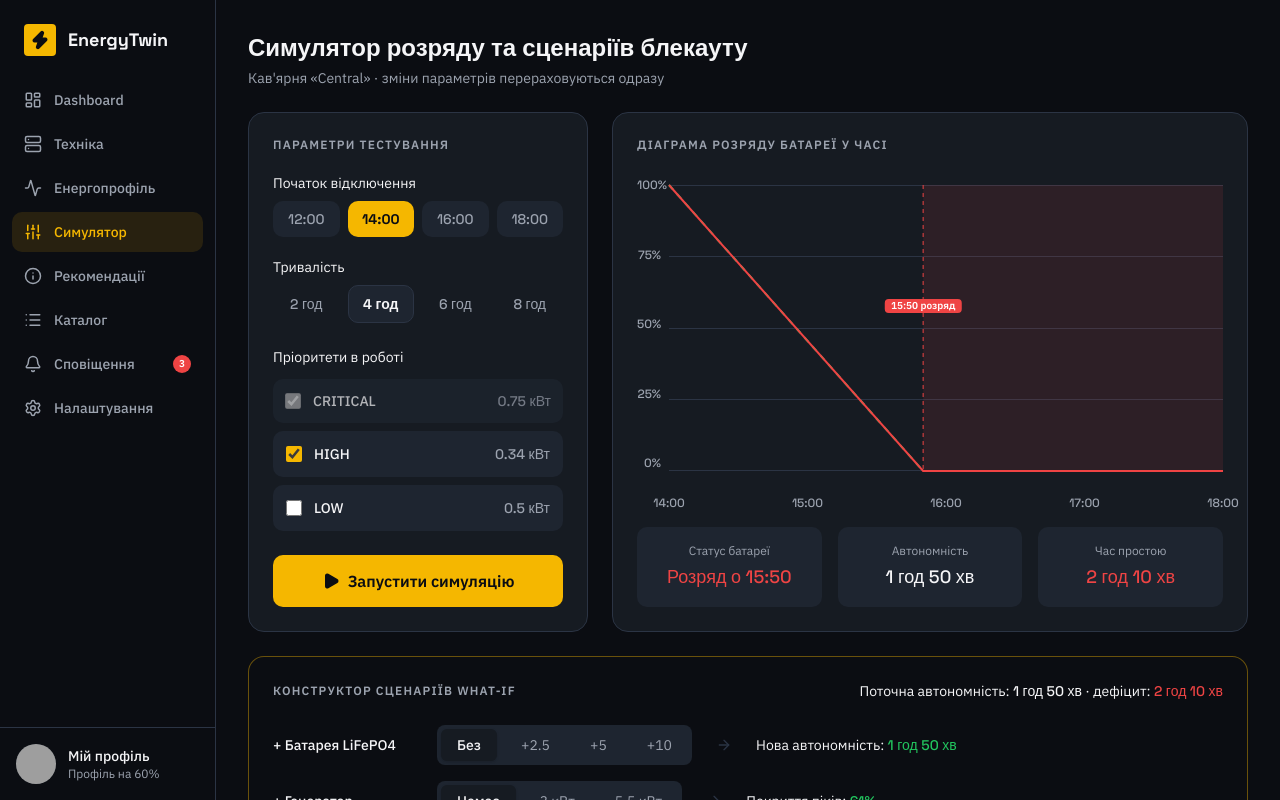
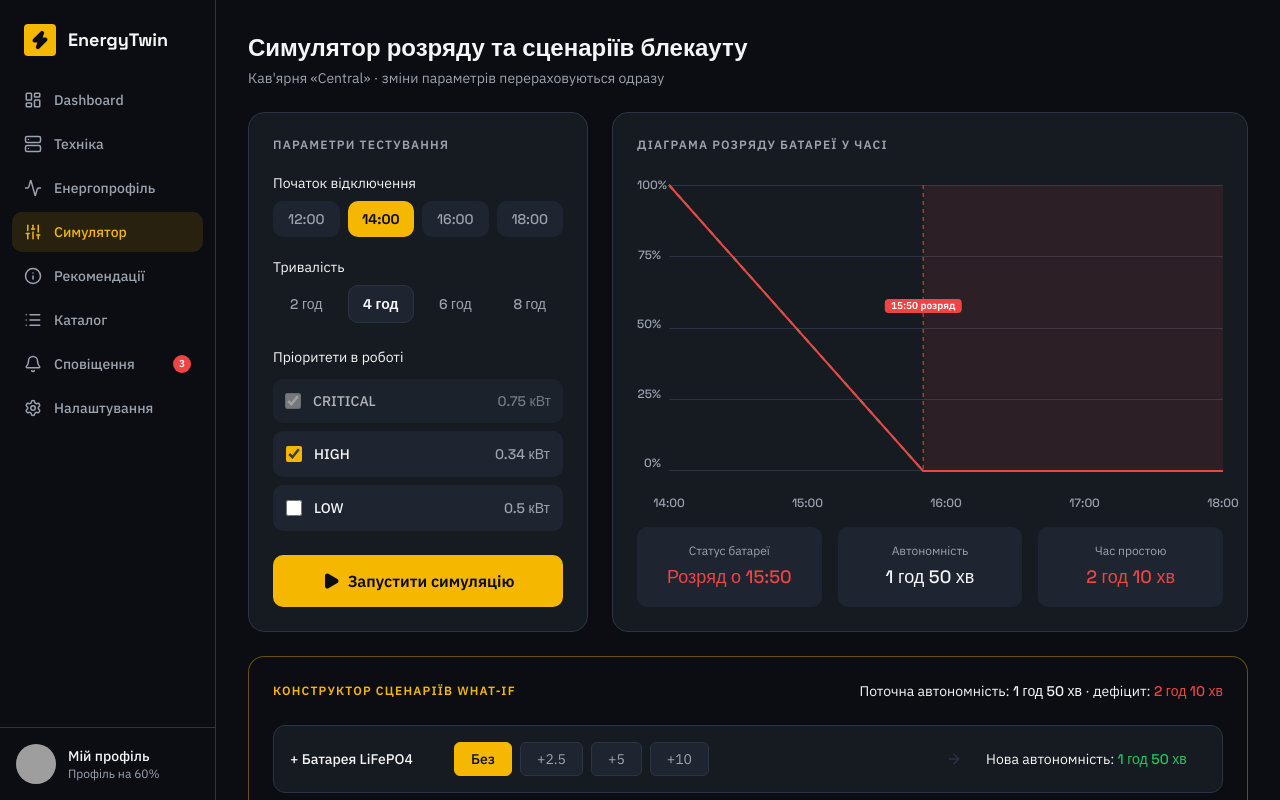
Before and after one commit to Subbbbzera/EnergyTwin, a React (Vite) app in the folder frontend/: page / in a window 1280 px wide. Both pictures are taken after a click on the button "Симулятор". Built offline with nearby package versions, Linux system fonts and the light colour scheme; grey boxes are pictures that could not be loaded.

Commit message:
UI: Minor tweaks to What-If scenario blocks

```diff
--- a/frontend/src/pages/Simulation.tsx
+++ b/frontend/src/pages/Simulation.tsx
@@ -242,7 +242,7 @@ export function Simulation() {
       {/* Bottom Card: What-If */}
       <div className="bg-et-bg border border-et-accent/40 rounded-2xl p-6">
         <div className="flex justify-between items-center mb-6">
-          <div className="text-et-muted text-xs font-bold tracking-widest uppercase">КОНСТРУКТОР СЦЕНАРІЇВ WHAT-IF</div>
+          <div className="text-et-accent text-xs font-bold tracking-widest uppercase">КОНСТРУКТОР СЦЕНАРІЇВ WHAT-IF</div>
           <div className="text-sm text-et-text">
             Поточна автономність: <span className="font-space font-medium">{formatTime(autonomyHours)}</span> ·
             дефіцит: <span className="font-space font-medium text-et-danger">{formatTime(downtimeHours)}</span>
@@ -251,54 +251,54 @@ export function Simulation() {
 
         <div className="space-y-4 mb-6">
           {/* Row 1 */}
-          <div className="flex items-center gap-6">
+          <div className="flex items-center gap-6 bg-et-card border border-et-border rounded-xl p-4">
             <div className="w-[140px] text-sm text-et-text font-medium">+ Батарея LiFePO4</div>
-            <div className="flex gap-2 bg-et-block p-1 rounded-lg">
+            <div className="flex gap-2">
               {[0, 2.5, 5, 10].map(v => (
-                <button key={v} onClick={() => setAddedBat(v)} className={`px-4 py-1.5 rounded-md text-sm transition-colors ${addedBat === v ? 'bg-et-card text-et-text font-medium shadow-sm' : 'text-et-muted hover:text-et-text'}`}>
+                <button key={v} onClick={() => setAddedBat(v)} className={`px-4 py-1.5 rounded-md text-sm transition-colors border ${addedBat === v ? 'bg-et-accent border-et-accent text-et-bg font-medium' : 'bg-et-block border-et-border text-et-muted hover:text-et-text'}`}>
                   {v === 0 ? 'Без' : `+${v}`}
                 </button>
               ))}
             </div>
-            <ArrowRight className="text-et-border" size={16} />
-            <div className="text-sm text-et-text">
+            <ArrowRight className="text-et-border ml-auto" size={16} />
+            <div className="text-sm text-et-text w-[220px]">
               Нова автономність: <span className="font-space font-medium text-et-success">{formatTime(whatIfAutonomy)}</span>
             </div>
           </div>
 
           {/* Row 2 */}
-          <div className="flex items-center gap-6">
+          <div className="flex items-center gap-6 bg-et-card border border-et-border rounded-xl p-4">
             <div className="w-[140px] text-sm text-et-text font-medium">+ Генератор</div>
-            <div className="flex gap-2 bg-et-block p-1 rounded-lg">
+            <div className="flex gap-2">
               {[0, 3.0, 5.5].map(v => (
-                <button key={v} onClick={() => setAddedGen(v)} className={`px-4 py-1.5 rounded-md text-sm transition-colors ${addedGen === v ? 'bg-et-card text-et-text font-medium shadow-sm' : 'text-et-muted hover:text-et-text'}`}>
+                <button key={v} onClick={() => setAddedGen(v)} className={`px-4 py-1.5 rounded-md text-sm transition-colors border ${addedGen === v ? 'bg-et-accent border-et-accent text-et-bg font-medium' : 'bg-et-block border-et-border text-et-muted hover:text-et-text'}`}>
                   {v === 0 ? 'Немає' : `${v} кВт`}
                 </button>
               ))}
             </div>
-            <ArrowRight className="text-et-border" size={16} />
-            <div className="text-sm text-et-text">
+            <ArrowRight className="text-et-border ml-auto" size={16} />
+            <div className="text-sm text-et-text w-[220px]">
               Покриття піків: <span className="font-space font-medium text-et-success">{peakCoverage}%</span>
             </div>
           </div>
 
           {/* Row 3 */}
-          <div className="flex items-center gap-6">
+          <div className="flex items-center gap-6 bg-et-card border border-et-border rounded-xl p-4">
             <div className="w-[140px] text-sm text-et-text font-medium">Smart Shedding</div>
-            <div className="flex gap-2 bg-et-block p-1 rounded-lg">
+            <div className="flex gap-2">
               {[
                 { id: 'none', label: 'Без змін' },
                 { id: 'showcase', label: 'Пауза вітрини' },
                 { id: 'grinder', label: 'Гриндер на вимогу' },
                 { id: 'both', label: 'Обидва' }
               ].map(opt => (
-                <button key={opt.id} onClick={() => setShedding(opt.id)} className={`px-4 py-1.5 rounded-md text-sm transition-colors ${shedding === opt.id ? 'bg-et-card text-et-text font-medium shadow-sm' : 'text-et-muted hover:text-et-text'}`}>
+                <button key={opt.id} onClick={() => setShedding(opt.id)} className={`px-4 py-1.5 rounded-md text-sm transition-colors border ${shedding === opt.id ? 'bg-et-accent border-et-accent text-et-bg font-medium' : 'bg-et-block border-et-border text-et-muted hover:text-et-text'}`}>
                   {opt.label}
                 </button>
               ))}
             </div>
-            <ArrowRight className="text-et-border" size={16} />
-            <div className="text-sm text-et-text">
+            <ArrowRight className="text-et-border ml-auto" size={16} />
+            <div className="text-sm text-et-text w-[220px]">
               Економія заряду: <span className="font-space font-medium text-et-success">{sheddingReduction > 0 ? `-${sheddingReduction.toFixed(2)} кВт` : '0 кВт'}</span>
             </div>
           </div>
```
